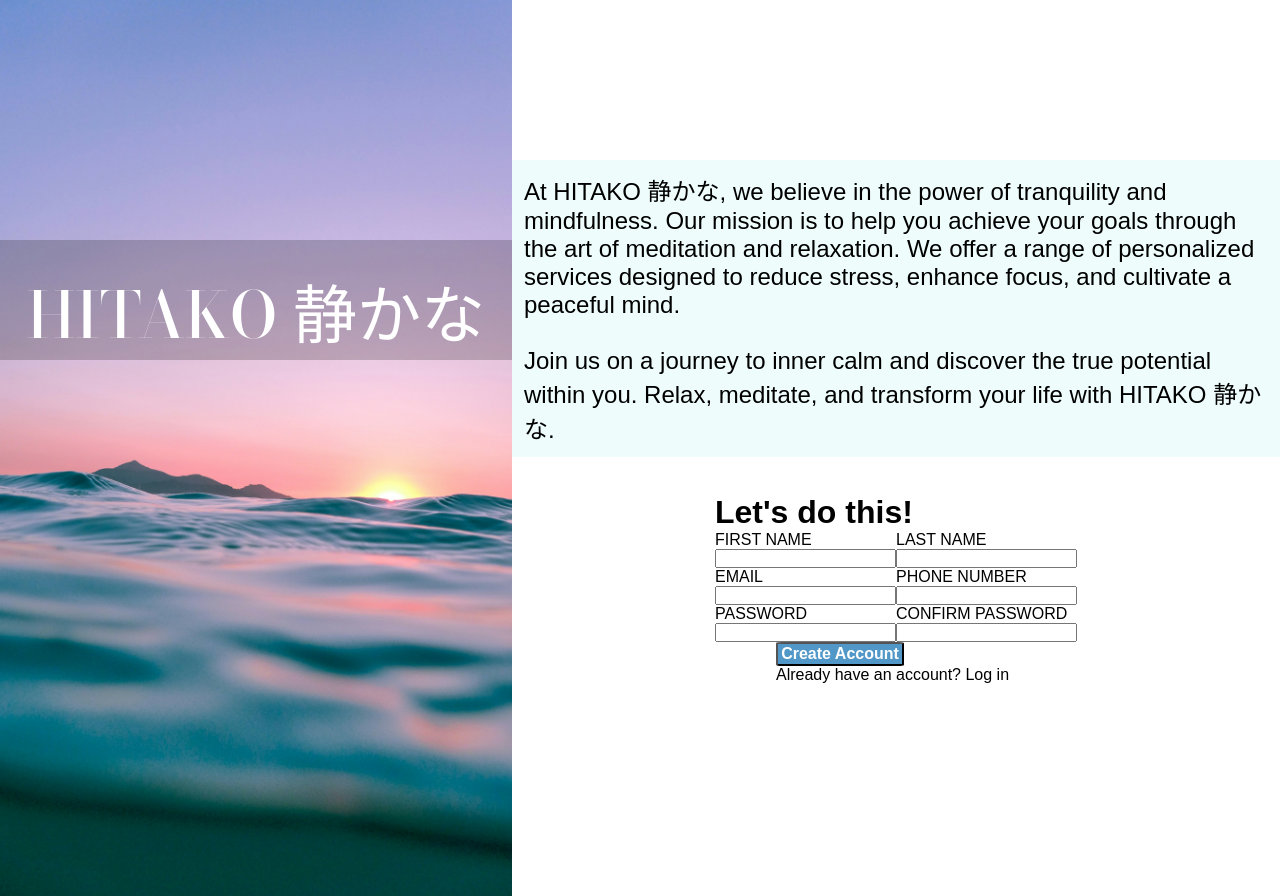
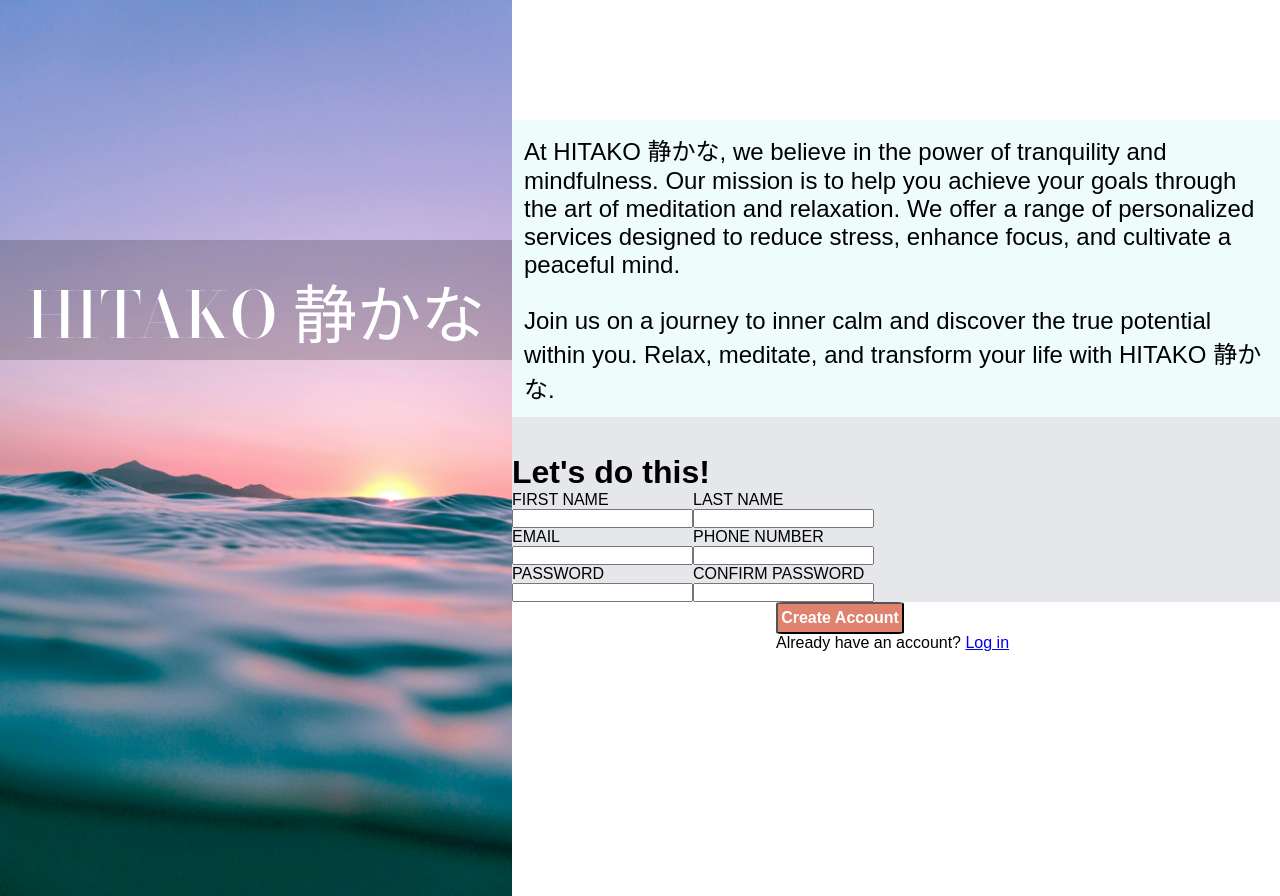
Before and after one commit to jxcksonli/signupform, a plain HTML site: page index.html in a window 1280 px wide. Drawn offline with nearby package versions, Linux system fonts and the light colour scheme.

Commit message:
Edit structure of form site

```diff
--- a/index.html
+++ b/index.html
@@ -28,7 +28,6 @@
             </div>
             <div class="forms">
                 <h1> <br> Let's do this! </h1>
-
                 <form action="example.com/path" method="post">
                     <div class="doubleinputs">
                         <div class="individualinput">
@@ -66,7 +65,7 @@
             </div>
             <div class="otherfunctions">
                 <button class="create-acc"> Create Account </button>
-                <p> Already have an account? Log in</p>
+                <p> Already have an account? <a href="/index.html"> Log in<a></p>
             </div>
         </div>
 
--- a/style.css
+++ b/style.css
@@ -47,11 +47,15 @@
     display: flex;
     width: 60vw;
     flex-direction: column;
-    align-items: center;
+}
+
+
+.forms{
+    background-color: #E5E7EB;
 }
 
 .whitespace {
-    height: 20vh;
+    height: 15vh;
 }
 
 .aboutus{
@@ -74,19 +78,20 @@
 
 .otherfunctions{
     width: 30vh;
+    align-self: center;
 }
 .create-acc {
-    background-color: #5198c8;
+    background-color: #e0836e;
     color: white;
     border-radius: 5%;
     width: 10vw;
-    height: 3vh;
+    height: 4vh;
     font-size: 16px;
     transition: 0.2s;
     font-weight: bold;
 }
 
 .create-acc:hover{
-    background-color: #E0E0E0;
-    color: #5198c8;
+    background-color: powderblue;
+    color: white;
 }
```
